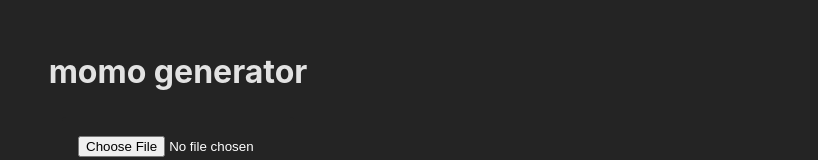
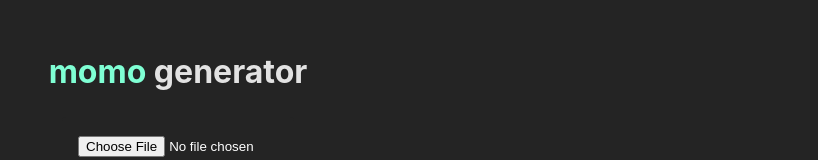
Before and after one commit to EricPaulin/momo, a React (Vite) app: page / in a window 1280 px wide. Shown: the part 287-447 px from the top of the page, without its empty margins (462-1280 px from the left). Built offline with nearby package versions, Linux system fonts and the light colour scheme.

Commit message:
Setting up second card

```diff
--- a/src/App.css
+++ b/src/App.css
@@ -27,3 +27,7 @@ body {
   margin: 12px;
   color: white;
 }
+
+.bluey{
+  color: aquamarine;
+}
--- a/src/App.jsx
+++ b/src/App.jsx
@@ -22,7 +22,7 @@ function App() {
   return (
     <>
     <div className="container">
-      <h1> momo generator </h1>
+      <h1> <span className='bluey'>momo</span> generator </h1>
 
       {!image && (
       <Card variant='outlined'
@@ -41,10 +41,12 @@ function App() {
 
       {image && (
         <Card variant='outlined'
-        sx={{ backgroundColor: '#242424', border: 'none' , color: 'white'}}
+        sx={{ backgroundColor: '#434343', border: 'none' , color: 'white'}}
         >
           <CardContent>
             <img src={image} alt="Uploaded Momo"/>
+            <input type="text" id="topText"/>
+            <input type="text" id="bottomText"/>
           </CardContent>
         </Card>
       )}
```
